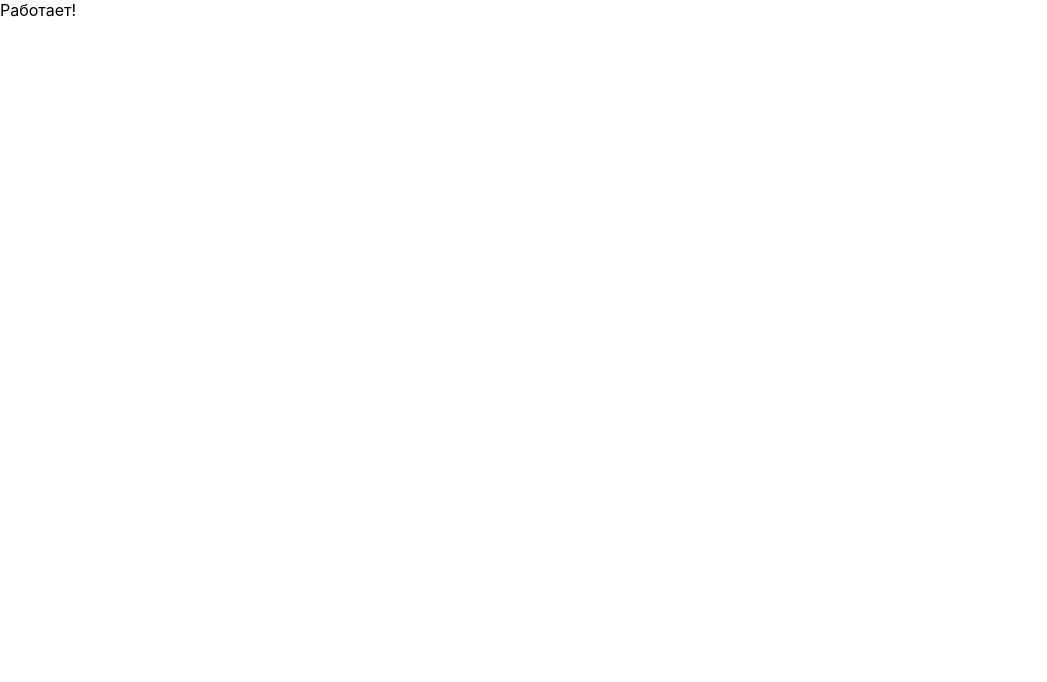
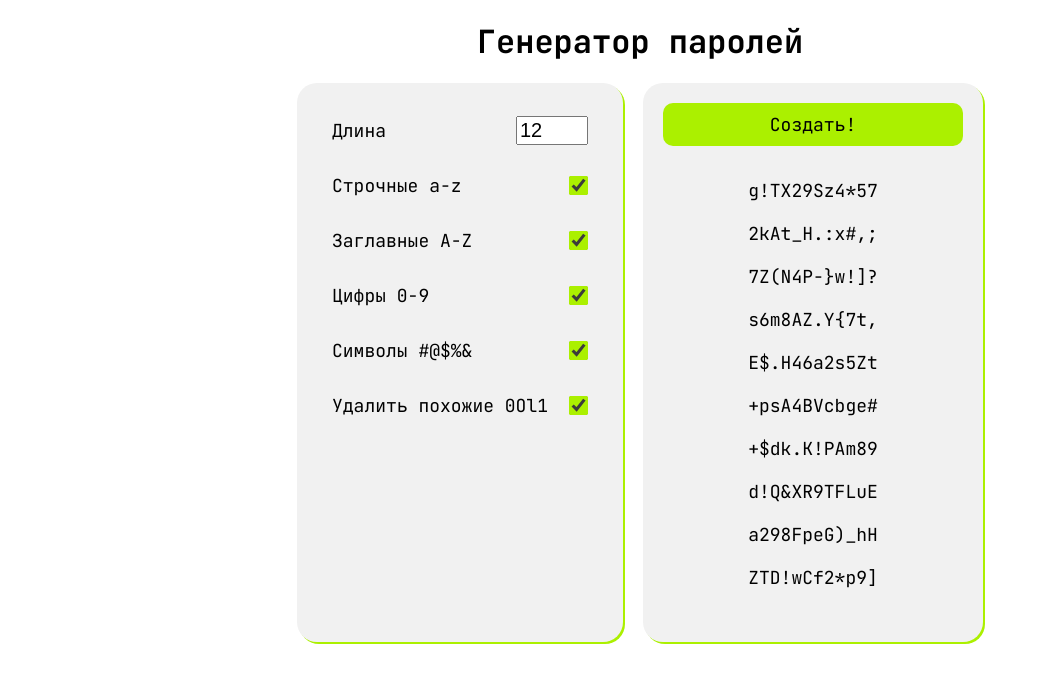
Before and after one commit to iamEvgen/password-generator, a React (Create React App) app: page / in a window 1280 px wide. Shown: the top 682 px of the page, without its empty margins (0-1047 px from the left). Built offline with nearby package versions, Linux system fonts and the light colour scheme; the HTML template or start-up script is replaced by a standard one.

Commit message:
add design and password generator

```diff
--- /dev/null
+++ b/src/App.scss
@@ -0,0 +1,20 @@
+@import url('https://fonts.googleapis.com/css2?family=JetBrains+Mono:ital,wght@0,400;0,700;1,400;1,700&display=swap');
+
+.app {
+  font-family: 'JetBrains Mono', monospace;
+  margin-top: 20px;
+  display: flex;
+  flex-direction: column;
+  align-items: center;
+  justify-content: flex-start;
+  h1 {
+    margin: 0;
+  }
+}
+
+.passwordGenerator {
+  margin-top: 20px;
+  display: flex;
+  justify-content: center;
+  gap: 20px;
+}
--- a/src/App.tsx
+++ b/src/App.tsx
@@ -1,9 +1,130 @@
-import React from 'react';
+import React, { useState } from 'react';
+import './App.scss';
+import Passwords from './components/Passwords/Passwords';
+import Settings from './components/Settings/Settings';
+
+const lowerLetters = 'abcdefghijklmnopqrstuvwxyz';
+const upperLetters = 'ABCDEFGHIJKLMNOPQRSTUVWXYZ';
+const numbers = '0123456789';
+const symbols = '#$%&*,.:;!?([{}])-+_';
 
 function App() {
+  const [passwordList, setPasswordList] = useState<string[]>([]);
+  const [settings, setSettings] = useState({
+    lenght: 12,
+    hasLowercase: true,
+    hasUppercase: true,
+    hasNumbers: true,
+    hasSymbols: true,
+    deleteSimilar: true,
+  });
+
+  function shuffle(array: string[]) {
+    let currentIndex = array.length,
+      randomIndex;
+    while (currentIndex !== 0) {
+      randomIndex = Math.floor(Math.random() * currentIndex);
+      currentIndex -= 1;
+      [array[currentIndex], array[randomIndex]] = [
+        array[randomIndex],
+        array[currentIndex],
+      ];
+    }
+    return array;
+  }
+
+  function generatePassword(): string {
+    let allCharacters = '';
+    if (settings.hasLowercase) allCharacters += lowerLetters;
+    if (settings.hasUppercase) allCharacters += upperLetters;
+    if (settings.hasNumbers) allCharacters += numbers;
+    if (settings.hasSymbols) allCharacters += symbols;
+    let allCharactersArr = allCharacters.split('');
+    if (settings.deleteSimilar) {
+      allCharactersArr = allCharactersArr.filter(
+        (character: string) => !'lIO10'.includes(character)
+      );
+    }
+    const newPassword = shuffle(allCharactersArr)
+      .slice(0, settings.lenght)
+      .join('');
+    if (checkPassword(newPassword)) {
+      return newPassword;
+    } else {
+      return generatePassword();
+    }
+  }
+
+  function checkPassword(password: string): boolean {
+    let lowercaseCheck = false;
+    let uppercaseCheck = false;
+    let numbersCheck = false;
+    let symbolsCheck = false;
+
+    if (settings.hasLowercase) {
+      password.split('').forEach((character) => {
+        if (lowerLetters.includes(character)) {
+          lowercaseCheck = true;
+        }
+      });
+    } else {
+      lowercaseCheck = true;
+    }
+
+    if (settings.hasUppercase) {
+      password.split('').forEach((character) => {
+        if (upperLetters.includes(character)) {
+          uppercaseCheck = true;
+        }
+      });
+    } else {
+      uppercaseCheck = true;
+    }
+
+    if (settings.hasNumbers) {
+      password.split('').forEach((character) => {
+        if (numbers.includes(character)) {
+          numbersCheck = true;
+        }
+      });
+    } else {
+      numbersCheck = true;
+    }
+
+    if (settings.hasSymbols) {
+      password.split('').forEach((character) => {
+        if (symbols.includes(character)) {
+          symbolsCheck = true;
+        }
+      });
+    } else {
+      symbolsCheck = true;
+    }
+    return lowercaseCheck && uppercaseCheck && numbersCheck && symbolsCheck;
+  }
+
+  function fillPasswordList() {
+    const newPasswords = [];
+    for (let i = 0; i < 10; i++) {
+      newPasswords.push(generatePassword());
+    }
+    setPasswordList(newPasswords);
+  }
+
   return (
-    <div>
-      Работает!
+    <div className="app">
+      <h1>Генератор паролей</h1>
+      <div className="passwordGenerator">
+        <Settings
+          fillPasswordList={fillPasswordList}
+          settings={settings}
+          setSettings={setSettings}
+        />
+        <Passwords
+          fillPasswordList={fillPasswordList}
+          passwordList={passwordList}
+        />
+      </div>
     </div>
   );
 }
--- /dev/null
+++ b/src/components/Passwords/Passwords.scss
@@ -0,0 +1,32 @@
+@import '../../styles/const.scss';
+
+.passwordContainer {
+  @include contaiter;
+  display: flex;
+  flex-direction: column;
+  &__generateButton {
+    border: none;
+    background-color: $color2;
+    font-family: 'JetBrains Mono', monospace;
+    font-size: 18px;
+    padding: 10px 20px;
+    border-radius: 10px;
+    transition: all ease-in-out 0.3s;
+    &:hover {
+      cursor: pointer;
+      background-color: darken($color2, 5%);
+    }
+  }
+  &__passwords {
+    display: flex;
+    flex-direction: column;
+    align-items: center;
+    gap: 20px;
+    list-style: none;
+    padding: 15px;
+    li :hover {
+      background-color: darken($color1, 10%);
+      cursor: pointer;
+    }
+  }
+}
--- /dev/null
+++ b/src/components/Passwords/Passwords.tsx
@@ -0,0 +1,32 @@
+import React, { useEffect } from 'react';
+import './Passwords.scss';
+
+interface PropTypes {
+  fillPasswordList: () => void;
+  passwordList: string[];
+}
+
+const Passwords: React.FC<PropTypes> = ({ fillPasswordList, passwordList }) => {
+  const renderPasswords = passwordList.map((password) => {
+    return <li key={password}>{password}</li>;
+  });
+
+  useEffect(fillPasswordList, []);
+
+  return (
+    <div className="passwordContainer">
+      <button
+        onClick={fillPasswordList}
+        className="passwordContainer__generateButton"
+      >
+        Создать!
+      </button>
+      {passwordList.length > 0 && (
+        <ul className="passwordContainer__passwords">{renderPasswords}</ul>
+      )}
+      {passwordList.length < 10 && <div>Выбери из чего делать пароль</div>}
+    </div>
+  );
+};
+
+export default Passwords;
--- /dev/null
+++ b/src/components/Settings/Settings.scss
@@ -0,0 +1,37 @@
+@import '../../styles/const.scss';
+
+.settingsContainer {
+  @include contaiter;
+  min-width: 200px;
+  display: flex;
+  flex-direction: column;
+  gap: 0px;
+  label {
+    height: 25px;
+    display: flex;
+    gap: 20px;
+    align-items: center;
+    justify-content: space-between;
+    padding: 15px;
+    border-radius: 15px;
+    transition: all ease-in-out 0.2s;
+    -webkit-touch-callout: none;
+    -webkit-user-select: none;
+    -khtml-user-select: none;
+    -moz-user-select: none;
+    -ms-user-select: none;
+    user-select: none;
+    &:hover {
+      cursor: pointer;
+      background-color: darken($color1, 10%);
+    }
+  }
+  input[type='number'] {
+    font-size: 20px;
+  }
+  input[type='checkbox'] {
+    transform: scale(1.5);
+    accent-color: $color2;
+    transition: all ease-in-out 1s;
+  }
+}
--- /dev/null
+++ b/src/components/Settings/Settings.tsx
@@ -0,0 +1,81 @@
+import React from 'react';
+import { ISettings } from '../../interfaces/interfaces';
+import './Settings.scss';
+
+interface PropTypes {
+  settings: ISettings;
+  setSettings: (settings: ISettings) => void;
+  fillPasswordList: () => void;
+}
+
+const Settings: React.FC<PropTypes> = ({ settings, setSettings }) => {
+  return (
+    <div className="settingsContainer">
+      <label>
+        Длина
+        <input
+          type="number"
+          min={6}
+          max={30}
+          value={settings.lenght}
+          onChange={(event) => {
+            setSettings({ ...settings, lenght: +event.target.value });
+          }}
+          name="isFriendly"
+        />
+      </label>
+      <label>
+        Строчные a-z
+        <input
+          type="checkbox"
+          checked={settings.hasLowercase}
+          onChange={(event) => {
+            setSettings({ ...settings, hasLowercase: event.target.checked });
+          }}
+        />
+      </label>
+      <label>
+        Заглавные A-Z
+        <input
+          type="checkbox"
+          checked={settings.hasUppercase}
+          onChange={(event) => {
+            setSettings({ ...settings, hasUppercase: event.target.checked });
+          }}
+        />
+      </label>
+      <label>
+        Цифры 0-9
+        <input
+          type="checkbox"
+          checked={settings.hasNumbers}
+          onChange={(event) => {
+            setSettings({ ...settings, hasNumbers: event.target.checked });
+          }}
+        />
+      </label>
+      <label>
+        {`Символы #@$%&`}
+        <input
+          type="checkbox"
+          checked={settings.hasSymbols}
+          onChange={(event) => {
+            setSettings({ ...settings, hasSymbols: event.target.checked });
+          }}
+        />
+      </label>
+      <label>
+        Удалить похожие 0Ol1
+        <input
+          type="checkbox"
+          checked={settings.deleteSimilar}
+          onChange={(event) => {
+            setSettings({ ...settings, deleteSimilar: event.target.checked });
+          }}
+        />
+      </label>
+    </div>
+  );
+};
+
+export default Settings;
--- /dev/null
+++ b/src/interfaces/interfaces.tsx
@@ -0,0 +1,8 @@
+export interface ISettings {
+  lenght: number;
+  hasLowercase: boolean;
+  hasUppercase: boolean;
+  hasNumbers: boolean;
+  hasSymbols: boolean;
+  deleteSimilar: boolean;
+}
--- /dev/null
+++ b/src/styles/const.scss
@@ -0,0 +1,12 @@
+$color1: rgb(241, 241, 241);
+$color2: #abf000;
+$color3: rgb(247, 232, 101);
+
+@mixin contaiter {
+  min-width: 300px;
+  background-color: $color1;
+  padding: 20px;
+  border-radius: 20px;
+  box-shadow: 2px 2px 0px 0px $color2;
+  font-size: 18px;
+}
```
Also changed, not shown: package.json (+5 -2 lines), 1 other file (tests, documents, lock files or other folders).
